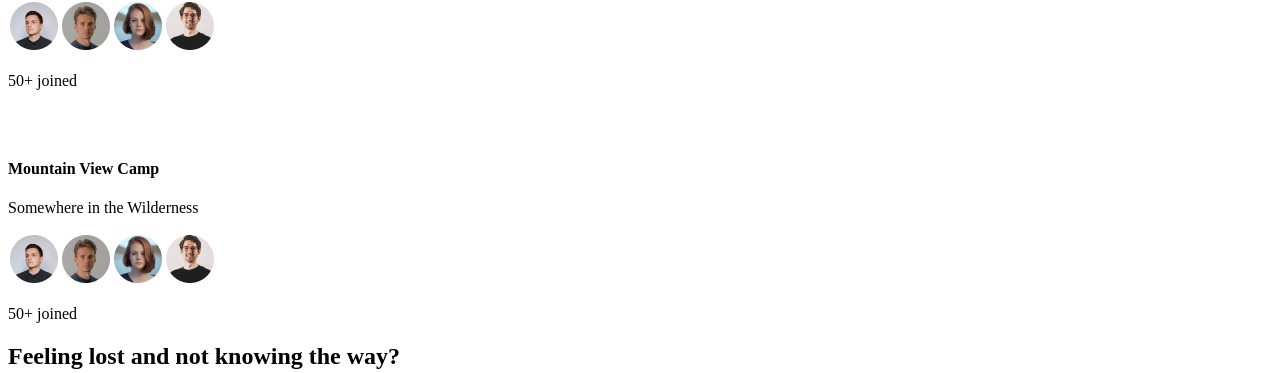
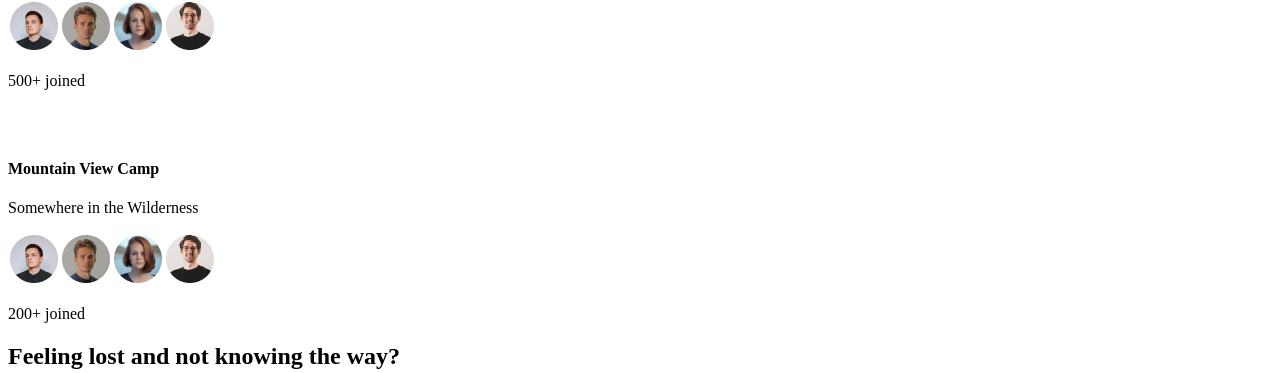
Before and after one commit to Kushhhhhhhh/HiLink-Travel-App-UI, a Next.js app: page / in a window 1280 px wide. Shown: the part 658-1031 px from the top of the page. Built offline with nearby package versions, Linux system fonts and the light colour scheme.

Commit message:
Day - 1 Complete

```diff
--- a/components/Camp.tsx
+++ b/components/Camp.tsx
@@ -54,16 +54,16 @@ const Camp = () => {
          backgroundImage='bg-bg-img-1'
          title='Travel Ease Camp'
          subtitle='Nainital, Bhimtal'
-         peopleJoined='50+  joined'
+         peopleJoined='500+  joined'
          />
          <CampSite
          backgroundImage='bg-bg-img-2'
          title='Mountain View Camp'
          subtitle='Somewhere in the Wilderness'
-         peopleJoined='50+  joined'/>
+         peopleJoined='200+  joined'/>
        </div>
 
-      <div className="flexEnd mt-10 px-6 lg:mt-60 lg:mr-6">
+      <div className="flexCenter mt-10 px-6 lg:mt-32 lg:mr-6">
         <div className="bg-green-50 p-8 lg:max-w-[500px] xl:max-w-[734px] xl:rounded-5xl xl:px-16 xl:py-20 relative w-full overflow-hidden rounded-3xl">
         <h2 className="regular-24 md:regular-32 2xl:regular-64 capitalize text-white">
           <strong>Feeling lost </strong> and not knowing the way?
--- a/components/Hero.tsx
+++ b/components/Hero.tsx
@@ -47,14 +47,15 @@ const Hero = () => {
         </div>
       </div>
       <div className='relative flex flex-1 items-start'>
-        <div className='relative z-20 flex w-[268px] flex-col gap-8 rounded-3xl bg-green-90 px-7 py-8'>
 
+  <div className='hidden lg:flex z-20 flex w-[268px] flex-col gap-8 rounded-3xl bg-green-90 px-7 py-8'>
 
     <div className='flex flex-col'>
 
       <div className='flexBetween'>
         <p className='regular-16 text-gray-20'>Location</p>
         <Image
+          className='cursor-pointer'
           src='/close.svg'
           alt='close'
           width={24}
@@ -62,20 +63,22 @@ const Hero = () => {
         />
       </div>
       <p className='bold-20 text-white'>Lucknow</p>
-          </div>
-
 
       <div className='flexBetween'>
         <div className='flex flex-col'>
-            <p className='regular-16 block text-gray-20 '>Distance</p>
+          <p className='regular-16 block text-gray-20'>Distance</p>
           <p className='bold-20 text-white'>337.7 km</p>
         </div>
         <div className='flex flex-col'>
-            <p className='regular-16 block text-gray-20 '>Elevation</p>
+          <p className='regular-16 block text-gray-20'>Elevation</p>
           <p className='bold-20 text-white'>126 metres</p>
         </div>
       </div>
+
     </div>
+
+  </div>
+
 </div>
     </section>
   )
```
Lines whose indentation alone changed are shown as unchanged.
